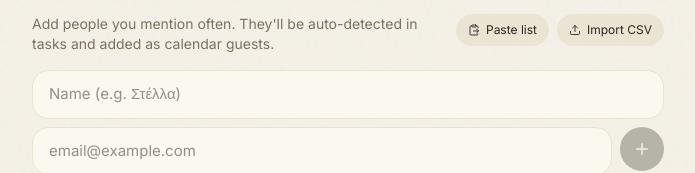
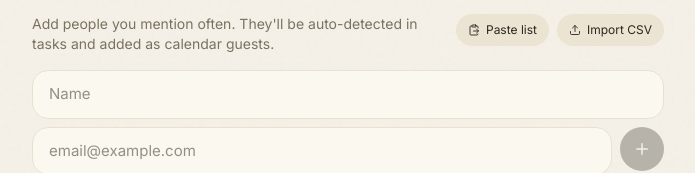
Before and after one commit to georgegoulianidis/personal-assistant, a React (Vite) app: page / in a window 1280 px wide. Both pictures are taken after a click on the button "People". Shown: the part 185-358 px from the top of the page, without its empty margins (292-987 px from the left). Built offline with nearby package versions, Linux system fonts and the light colour scheme.

Commit message:
polish — replace personal names in placeholder examples with generic ones

```diff
--- a/src/App.jsx
+++ b/src/App.jsx
@@ -764,7 +764,7 @@ export default function App() {
               <input
                 value={newContactName}
                 onChange={(e) => setNewContactName(e.target.value)}
-                placeholder="Name (e.g. Στέλλα)"
+                placeholder="Name"
                 className="w-full px-4 py-3 rounded-2xl outline-none text-[15px]"
                 style={{ background: "#fbf8f0", border: "1px solid #e8e1cf", color: "#2b2820" }}
               />
@@ -1086,7 +1086,7 @@ export default function App() {
             <textarea
               value={bulkText}
               onChange={(e) => setBulkText(e.target.value)}
-              placeholder={"Στέλλα, stella@gmail.com\nKaroline <karoline@tekla.dk>\njonas@tekla.dk"}
+              placeholder={"Jane Doe, jane@example.com\nJohn Smith <john@example.com>\ncontact@example.com"}
               rows={8}
               className="w-full px-3 py-2.5 rounded-lg text-sm outline-none mb-3 resize-none font-mono"
               style={{ background: "#fbf8f0", border: "1px solid #e8e1cf", color: "#2b2820" }}
```
